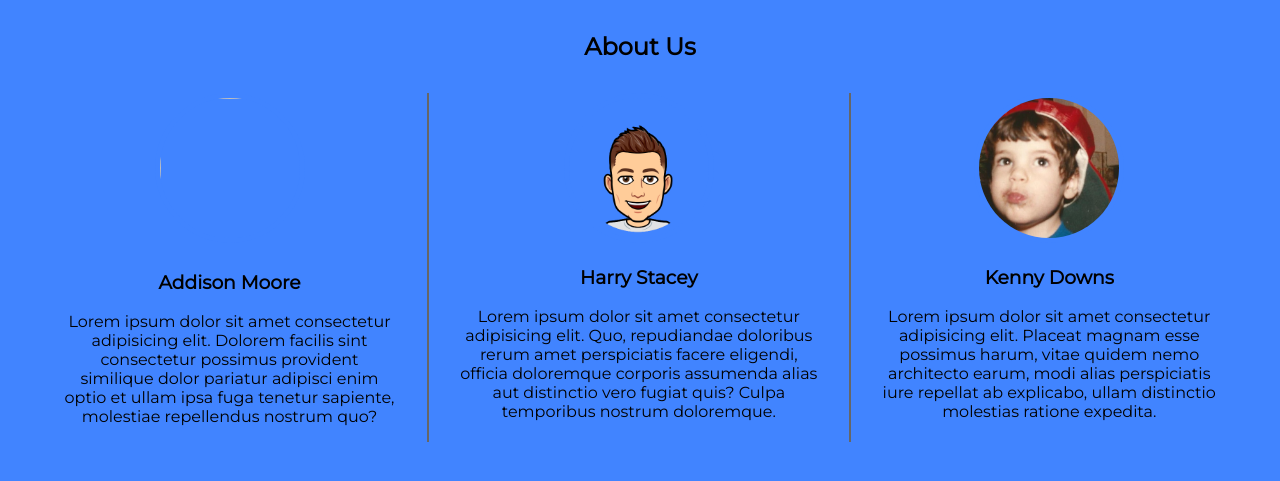
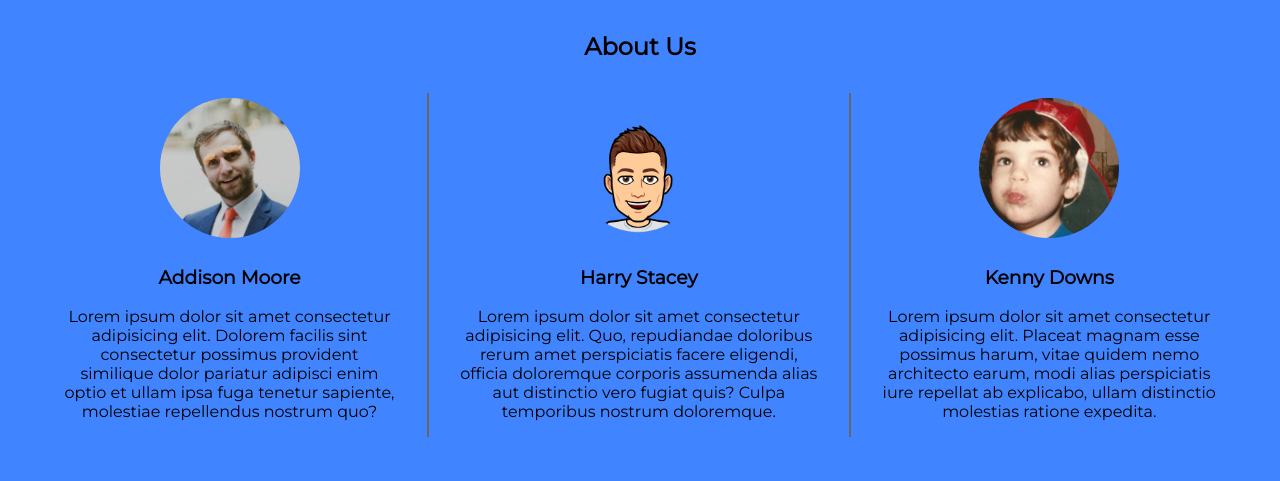
Before and after one commit to addison912/learnify.ly, a Django app: page /about in a window 1280 px wide. Shown: the part 64-545 px from the top of the page. Run offline with Django 3.2, Linux system fonts and the light colour scheme; some libraries are stand-ins or nearby versions.

Commit message:
edited class names

```diff
--- a/learnify/static/css/main.css
+++ b/learnify/static/css/main.css
@@ -212,7 +212,7 @@ footer {
   margin-top: 2.5%;
 }
 
-#addison-pic, #harry-pic, #kenny-pic {
+.about-pic {
   width:150px;
   height:150px;
   border: 5px solid rgb(65, 132, 255);
@@ -228,7 +228,7 @@ footer {
   text-align: center;
 }
 
-.article1, .article2, .article3 {
+.about-article {
   margin-left: 2.5%;
   margin-right: 2.5%;
 }
--- a/learnify/templates/learnify/about.html
+++ b/learnify/templates/learnify/about.html
@@ -4,8 +4,8 @@
 <h2 class="about-header">About Us</h2>
 <section class="about-body">
     <section class="about-container">
-        <article class="article1">
-            <img id="addison-pic" src="">
+        <article class="about-article">
+            <img class="about-pic" src="/static/images/addisonabout.png">
             <h3>Addison Moore</h3>
             <p>Lorem ipsum dolor sit amet consectetur adipisicing elit. Dolorem facilis sint consectetur possimus
                 provident
@@ -13,8 +13,8 @@
                 nostrum quo?</p>
         </article>
         <div class="about-separator"></div>
-        <article class="article2">
-            <img id="harry-pic" src="/static/images/harrybitmoji.jpeg">
+        <article class="about-article">
+            <img class="about-pic" src="/static/images/harrybitmoji.jpeg">
             <h3>Harry Stacey</h3>
             <p>Lorem ipsum dolor sit amet consectetur adipisicing elit. Quo, repudiandae doloribus rerum amet
                 perspiciatis
@@ -22,8 +22,8 @@
                 temporibus nostrum doloremque.</p>
         </article>
         <div class="about-separator"></div>
-        <article class="article3">
-            <img id="kenny-pic" src="/static/images/profile-pic.jpg">
+        <article class="about-article">
+            <img class="about-pic" src="/static/images/profile-pic.jpg">
             <h3>Kenny Downs</h3>
             <p>Lorem ipsum dolor sit amet consectetur adipisicing elit. Placeat magnam esse possimus harum, vitae
                 quidem
```
Also changed, not shown: learnify/static/images/addisonabout.png (added).
